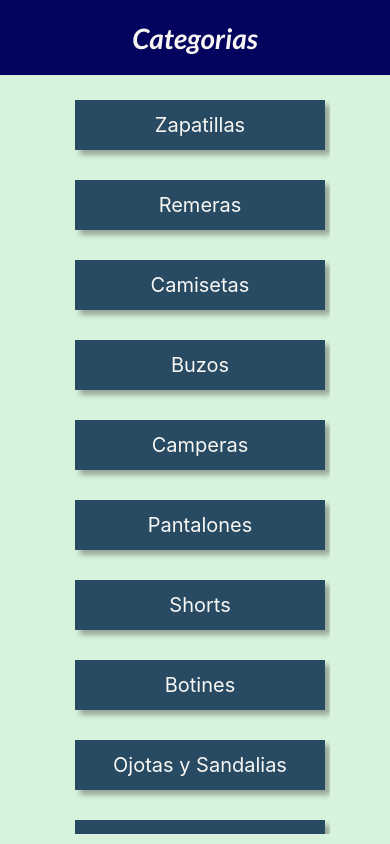
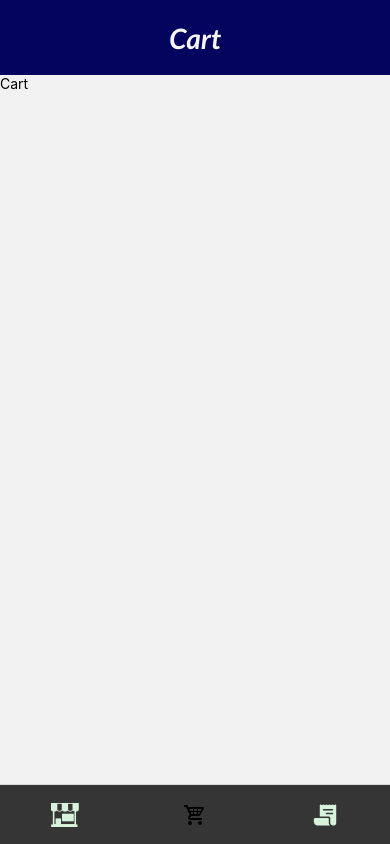
Before and after one commit to FacundoGrimau/mi-proyecto-app, a React Native app: screen /Cart in a window 390 px wide. Built offline with nearby package versions, Linux system fonts and the light colour scheme.

Commit message:
se aplico la navegacion por tab navigation y se genero carpeta navigation y los screens de Cart y Order

```diff
--- a/App.js
+++ b/App.js
@@ -7,6 +7,7 @@ import ItemListCategory from './src/screens/ItemListCategory';
 import ItemDetail from './src/screens/ItemDetail';
 import { createNativeStackNavigator } from '@react-navigation/native-stack';
 import { NavigationContainer } from '@react-navigation/native';
+import Navigator from './src/navigation/Navigator';
 
 const Stack = createNativeStackNavigator()
 export default function App() {
@@ -19,30 +20,10 @@ export default function App() {
   };
 
   return (
-    <>
-      <NavigationContainer>
-        <Stack.Navigator
-          initialRouteName='Home'
-          screenOptions={({route})=> ({
-            header: ( )=> {
-              return (
-                <Header title={
-                  route.name === 'Home'
-                  ? 'Categorias'
-                  : route.name === 'ItemListCategory'
-                  ? route.params.category
-                  : 'Detalle del Producto'
-                }/>
-              )
-            }
-          })}
-          >
-          <Stack.Screen name='Home' component={Home}/>
-          <Stack.Screen name='ItemListCategory' component={ItemListCategory}/>
-          <Stack.Screen name='ItemDetail' component={ItemDetail}/>
-        </Stack.Navigator>
-      </NavigationContainer>
-    </>
+
+      <Navigator>
+
+      </Navigator>
   );
 }
 
--- a/package.json
+++ b/package.json
@@ -10,6 +10,7 @@
   },
   "dependencies": {
     "@expo/metro-runtime": "~3.2.1",
+    "@react-navigation/bottom-tabs": "^6.6.1",
     "@react-navigation/native": "^6.1.18",
     "@react-navigation/native-stack": "^6.11.0",
     "expo": "~51.0.22",
--- /dev/null
+++ b/src/navigation/BottomTabNavigator.jsx
@@ -0,0 +1,74 @@
+import { StyleSheet, Text, View } from 'react-native';
+
+import { createBottomTabNavigator } from '@react-navigation/bottom-tabs';
+import HomeStackNavigator from './HomeStackNavigator';
+import CartStackNavigator from './CartStackNavigator';
+import OrderStackNavigator from './OrderStackNavigator';
+import Header from '../components/Header';
+import { colors } from '../global/colors';
+
+import Fontisto from '@expo/vector-icons/Fontisto';
+import MaterialCommunityIcons from '@expo/vector-icons/MaterialCommunityIcons';
+import Ionicons from '@expo/vector-icons/Ionicons';
+
+const Tab = createBottomTabNavigator()
+
+const BottomTabNavigator = () => {
+  return (
+    <Tab.Navigator
+      screenOptions={({route}) => ({
+        header: () => {
+          return <Header title={route.name}/>
+        },
+        tabBarShowLabel: false,
+        tabBarStyle: styles.tabBar,
+      })}
+    >
+      <Tab.Screen
+        name='Shop'
+        component={HomeStackNavigator}
+        options={{
+          tabBarIcon: ({focused}) => {
+            return (
+              <View>
+                <Fontisto name="shopping-store" size={24} color={focused ? "black" : colors.lightBlue}/>
+              </View>
+            )
+        }}}
+      />
+      <Tab.Screen
+        name='Cart'
+        component={CartStackNavigator}
+        options={{
+          tabBarIcon: ({focused}) => {
+            return (
+              <View>
+                <MaterialCommunityIcons name="cart-variant" size={24} color={focused ? "black" : colors.lightBlue}/>
+              </View>
+            )
+        }}}
+      />
+      <Tab.Screen
+        name='Order'
+        component={OrderStackNavigator}
+        options={{
+          tabBarIcon: ({focused}) => {
+            return (
+              <View>
+                <Ionicons name="receipt" size={24} color={focused ? "black" : colors.lightBlue}/>
+              </View>
+            )
+        }}}
+      />
+    </Tab.Navigator>
+  )
+}
+
+export default BottomTabNavigator
+
+const styles = StyleSheet.create({
+  tabBar: {
+    backgroundColor: colors.darkGray,
+    height: 60,
+  }
+})
--- /dev/null
+++ b/src/navigation/CartStackNavigator.jsx
@@ -0,0 +1,19 @@
+import { View, Text } from 'react-native'
+
+import { createNativeStackNavigator } from '@react-navigation/native-stack'
+import Cart from '../screens/Cart'
+
+const Stack = createNativeStackNavigator()
+
+const CartStackNavigator = () => {
+  return (
+    <Stack.Navigator
+        initialRouteName='CartScreen'
+        screenOptions={{headerShown: false}}
+    >
+      <Stack.Screen name='CartScreen' component={Cart}/>
+    </Stack.Navigator>
+  )
+}
+
+export default CartStackNavigator
--- /dev/null
+++ b/src/navigation/HomeStackNavigator.jsx
@@ -0,0 +1,22 @@
+import { createNativeStackNavigator } from '@react-navigation/native-stack';
+
+// import Header from './src/components/Header';
+import Home from '../screens/Home';
+import ItemListCategory from '../screens/ItemListCategory';
+import ItemDetail from '../screens/ItemDetail';
+
+const Stack = createNativeStackNavigator()
+export default function HomeStackNavigator() {
+
+
+  return (
+        <Stack.Navigator
+            initialRouteName='Home'
+            screenOptions={{headerShown: false}}
+        >
+          <Stack.Screen name='Home' component={Home}/>
+          <Stack.Screen name='ItemListCategory' component={ItemListCategory}/>
+          <Stack.Screen name='ItemDetail' component={ItemDetail}/>
+        </Stack.Navigator>
+  );
+}
--- /dev/null
+++ b/src/navigation/Navigator.jsx
@@ -0,0 +1,17 @@
+import { StyleSheet, Text, View } from 'react-native';
+import { NavigationContainer } from '@react-navigation/native';
+
+import HomeStackNavigator from './HomeStackNavigator';
+import BottomTabNavigator from './BottomTabNavigator';
+
+const Navigator = () => {
+  return (
+    <NavigationContainer>
+        <BottomTabNavigator/>
+    </NavigationContainer>
+  )
+}
+
+export default Navigator
+
+const styles = StyleSheet.create({})
--- /dev/null
+++ b/src/navigation/OrderStackNavigator.jsx
@@ -0,0 +1,19 @@
+import { View, Text } from 'react-native'
+
+import { createNativeStackNavigator } from '@react-navigation/native-stack'
+import Order from '../screens/Order'
+
+const Stack = createNativeStackNavigator()
+
+const OrderStackNavigator = () => {
+  return (
+    <Stack.Navigator
+        initialRouteName='OrderScreen'
+        screenOptions={{headerShown: false}}
+    >
+      <Stack.Screen name='OrderScreen' component={Order}/>
+    </Stack.Navigator>
+  )
+}
+
+export default OrderStackNavigator
--- /dev/null
+++ b/src/screens/Cart.jsx
@@ -0,0 +1,14 @@
+import { StyleSheet, Text, View } from 'react-native'
+import React from 'react'
+
+const Cart = () => {
+  return (
+    <View>
+      <Text>Cart</Text>
+    </View>
+  )
+}
+
+export default Cart
+
+const styles = StyleSheet.create({})
--- /dev/null
+++ b/src/screens/Order.jsx
@@ -0,0 +1,14 @@
+import { StyleSheet, Text, View } from 'react-native'
+import React from 'react'
+
+const Order = () => {
+  return (
+    <View>
+      <Text>Order</Text>
+    </View>
+  )
+}
+
+export default Order
+
+const styles = StyleSheet.create({})
```
Also changed, not shown: 1 other file (tests, documents, lock files or other folders).
